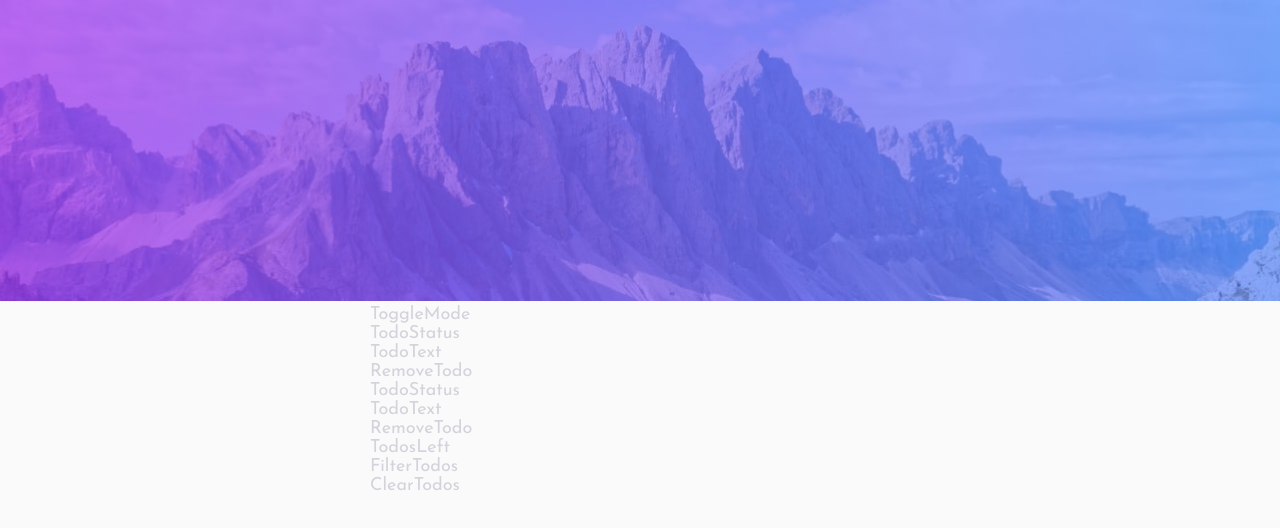
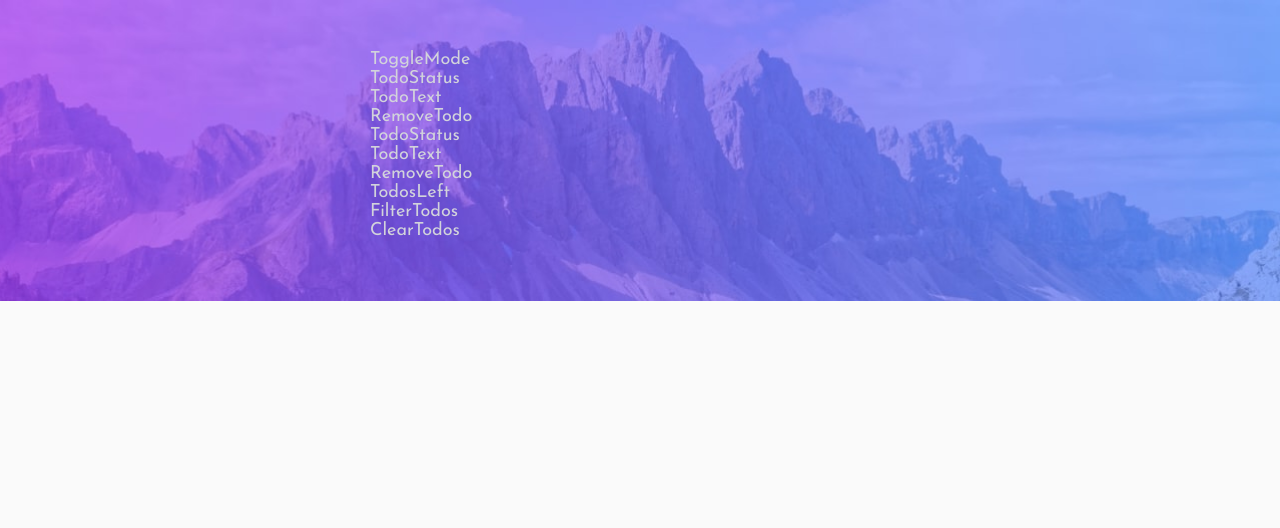
Before and after one commit to syedalimansoor/todo-app, a React (Vite) app: page / in a window 1280 px wide. Shown: the top 528 px of the page. Built offline with nearby package versions, Linux system fonts and the light colour scheme.

Commit message:
Align content to start

```diff
--- a/src/components/layout/Page.tsx
+++ b/src/components/layout/Page.tsx
@@ -34,8 +34,8 @@ const StyledPage = styled.div`
   display: grid;
   justify-content: stretch;
   justify-items: center;
-  align-content: center;
-  padding: 1.4rem;
+  align-content: start;
+  padding: 2.8rem 1.4rem;
 `;
 
 const BackgroundImage = styled.img`
```
